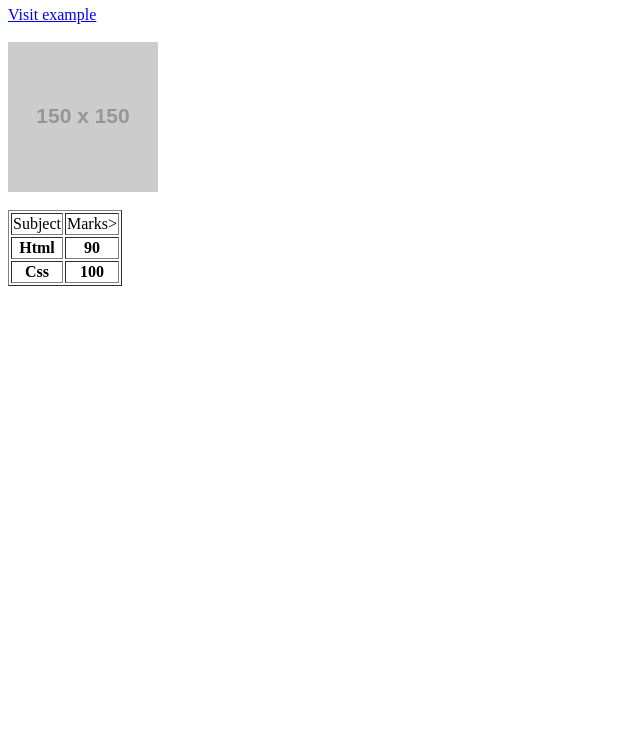
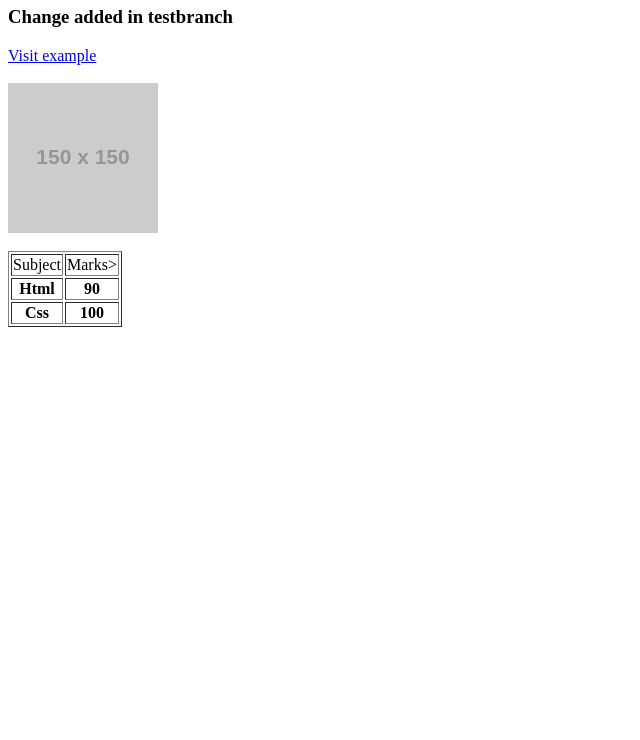
Before and after one commit to apurva1094/sample-project, a plain HTML site: page index.html in a window 1280 px wide. Shown: the part 60-800 px from the top of the page, without its empty margins (0-640 px from the left). Drawn offline with Linux system fonts and the light colour scheme; placeholder pictures from the web are drawn by us.

Commit message:
Add heading to index.html

```diff
--- a/index.html
+++ b/index.html
@@ -5,6 +5,7 @@
 </head>
 <body>
 <h1> Hi</h1>
+  <h3>Change added in testbranch</h3>
 <a href =https://www.example.com/>Visit example</a><br><br>
 <img src=https://via.placeholder.com/150 alt="Sample Image"><br><br>
 <table border="1">
```
